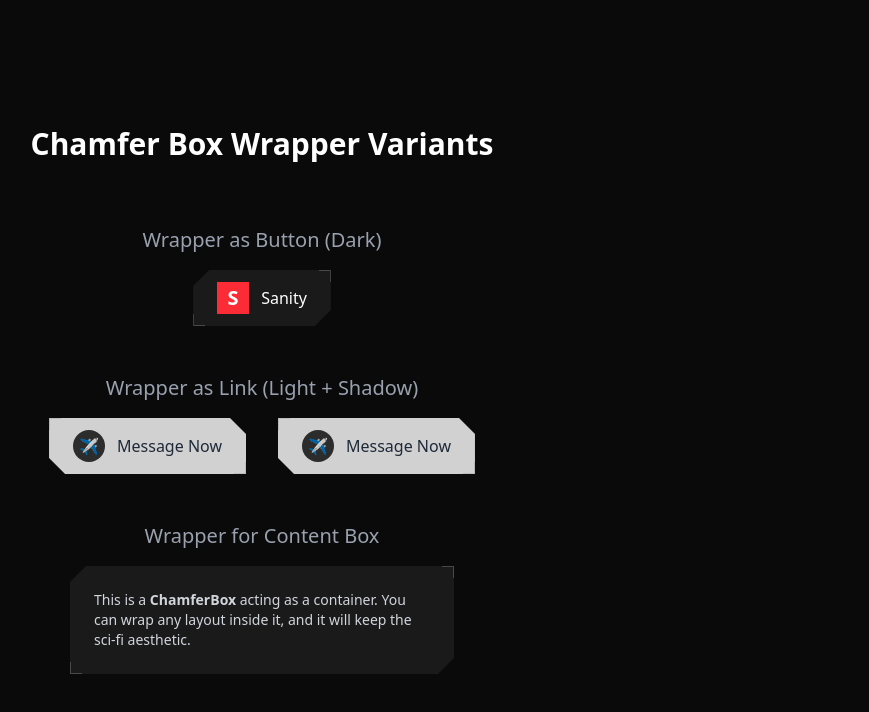
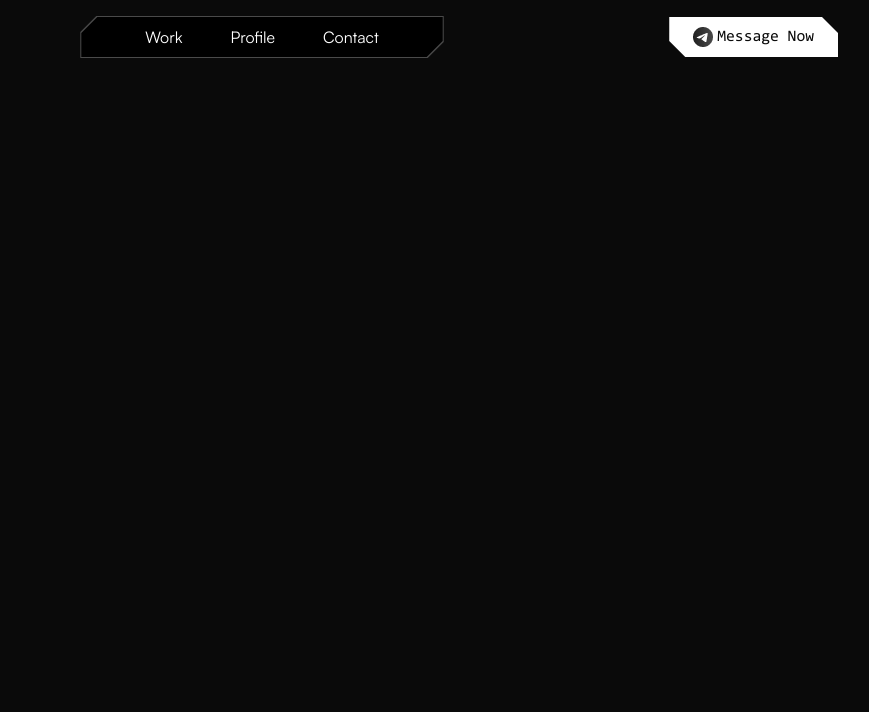
Before and after one commit to PurpleDNA/purple-portfolio, a React (Vite) app: page / in a window 1280 px wide. Shown: the top 712 px of the page, without its empty margins (378-1247 px from the left). Built offline with nearby package versions, Linux system fonts and the light colour scheme.

Commit message:
perfected chamfer box

```diff
--- a/src/App.tsx
+++ b/src/App.tsx
@@ -1,75 +1,9 @@
-import { ChamferBox } from "./components/ChamferBox";
+import Header from "./components/Header";
 
 function App() {
   return (
-    <div className="min-h-screen bg-[#0a0a0a] flex flex-col items-center justify-center gap-12 p-8 overflow-y-auto">
-      <h1 className="text-3xl font-bold text-white mb-4">
-        Chamfer Box Wrapper Variants
-      </h1>
-
-      {/* 1. Wrapped Button Style (Like Ref 1) */}
-      <div className="flex flex-col items-center gap-4">
-        <h2 className="text-xl text-gray-400">Wrapper as Button (Dark)</h2>
-        <ChamferBox
-          as="button"
-          orientation="tl-br"
-          className="px-6 py-3 flex items-center gap-3 cursor-pointer hover:brightness-125"
-        >
-          <div className="w-8 h-8 bg-red-500 flex items-center justify-center font-bold text-white text-xl">
-            S
-          </div>
-          <span className="font-medium">Sanity</span>
-        </ChamferBox>
-      </div>
-
-      {/* 2. Wrapped Link Style with Shadow (Like Ref 2) */}
-      <div className="flex flex-col items-center gap-4">
-        <h2 className="text-xl text-gray-400">
-          Wrapper as Link (Light + Shadow)
-        </h2>
-        <div className="flex gap-8">
-          <ChamferBox
-            as="a"
-            // href="#"
-            variant="light"
-            orientation="tr-bl"
-            hasShadow={true}
-            shadowPosition="left"
-            className="px-6 py-3 flex items-center gap-3 cursor-pointer hover:brightness-110"
-          >
-            <div className="w-8 h-8 bg-[#2c2c2c] rounded-full flex items-center justify-center text-white">
-              ✈
-            </div>
-            <span className="font-medium text-gray-800">Message Now</span>
-          </ChamferBox>
-
-          <ChamferBox
-            as="a"
-            // href="#"
-            variant="light"
-            orientation="tr-bl"
-            hasShadow={true}
-            shadowPosition="right"
-            className="px-6 py-3 flex items-center gap-3 cursor-pointer hover:brightness-110"
-          >
-            <div className="w-8 h-8 bg-[#2c2c2c] rounded-full flex items-center justify-center text-white">
-              ✈
-            </div>
-            <span className="font-medium text-gray-800">Message Now</span>
-          </ChamferBox>
-        </div>
-      </div>
-
-      {/* 3. Wrapped Content Box */}
-      <div className="flex flex-col items-center gap-4">
-        <h2 className="text-xl text-gray-400">Wrapper for Content Box</h2>
-        <ChamferBox orientation="tl-br" className="p-6 max-w-sm">
-          <p className="text-gray-300 text-sm">
-            This is a <strong>ChamferBox</strong> acting as a container. You can
-            wrap any layout inside it, and it will keep the sci-fi aesthetic.
-          </p>
-        </ChamferBox>
-      </div>
+    <div className="font-satoshi">
+      <Header />
     </div>
   );
 }
--- a/src/components/ChamferBox.tsx
+++ b/src/components/ChamferBox.tsx
@@ -6,6 +6,7 @@ interface ChamferBoxBaseProps {
   children: ReactNode;
   orientation?: "tl-br" | "tr-bl";
   hasShadow?: boolean;
+  hasDecoration?: boolean;
   shadowPosition?: "left" | "right";
   variant?: "dark" | "light";
   className?: string;
@@ -19,6 +20,7 @@ export const ChamferBox = <T extends ElementType = "div">({
   children,
   orientation = "tl-br",
   hasShadow = false,
+  hasDecoration = false,
   shadowPosition = "left",
   variant = "dark",
   className = "",
@@ -28,6 +30,7 @@ export const ChamferBox = <T extends ElementType = "div">({
   const orientationClass = orientation;
   const shadowClass = hasShadow ? "has-shadow" : "";
   const shadowPosClass = shadowPosition === "right" ? "shadow-right" : "";
+  const decorationClass = hasDecoration ? "has-decoration" : "";
 
   const variantStyles =
     variant === "light"
@@ -41,7 +44,7 @@ export const ChamferBox = <T extends ElementType = "div">({
 
   return (
     <Component
-      className={`chamfer-box ${orientationClass} ${shadowClass} ${shadowPosClass} ${className}`}
+      className={`chamfer-box ${orientationClass} ${shadowClass} ${shadowPosClass} ${decorationClass} ${className}`}
       style={variantStyles}
       {...props}
     >
--- /dev/null
+++ b/src/components/Header.tsx
@@ -0,0 +1,26 @@
+import { ChamferBox } from "./ChamferBox";
+import Navbar from "./Navbar";
+
+const Header = () => {
+  return (
+    <div className="flex items-center w-full px-[5%] py-4">
+      <div className="flex-1" />
+      <Navbar />
+      <div className="flex-1 flex justify-end">
+        <ChamferBox
+          as="div"
+          orientation="tr-bl"
+          hasShadow={true}
+          shadowPosition="right"
+        >
+          <div className="bg-white flex items-center gap-1 px-6 py-2 text-background">
+            <img src="assets/logos/telegram.png" alt="" className="w-5 h-5" />
+            <span className="font-consolas">Message Now</span>
+          </div>
+        </ChamferBox>
+      </div>
+    </div>
+  );
+};
+
+export default Header;
--- /dev/null
+++ b/src/components/Navbar.tsx
@@ -0,0 +1,16 @@
+import { ChamferBox } from "./ChamferBox";
+const Navbar = () => {
+  return (
+    <ChamferBox orientation="tl-br" className="bg-[#4A4A4A] p-px flex-none">
+      <div className="chamfer-box tl-br bg-black">
+        <div className="flex justify-center gap-12 px-16 py-2">
+          <a href="#">Work</a>
+          <a href="#">Profile</a>
+          <a href="#">Contact</a>
+        </div>
+      </div>
+    </ChamferBox>
+  );
+};
+
+export default Navbar;
--- a/src/index.css
+++ b/src/index.css
@@ -16,6 +16,12 @@
 @custom-variant dark (&:is(.dark *));
 
 @theme inline {
+  --font-satoshi: "Satoshi", sans-serif;
+  --font-consolas: "Consolas", monospace;
+
+  /* Set Satoshi as global default */
+  --font-sans: var(--font-satoshi);
+
   --radius-sm: calc(var(--radius) - 4px);
   --radius-md: calc(var(--radius) - 2px);
   --radius-lg: var(--radius);
@@ -139,14 +145,14 @@
     --chamfer-size: 16px;
     --border-width: 1px;
     --border-color: rgba(255, 255, 255, 0.2);
-    --box-bg: #1a1a1a;
+    /* --box-bg: #1a1a1a; */
     --shadow-color: rgba(0, 0, 0, 0.5);
     --shadow-offset-x: -8px;
     --shadow-offset-y: 8px;
 
     position: relative;
     display: inline-flex;
-    background: var(--box-bg);
+    /* background: var(--box-bg); */
     color: white;
     transition: all 0.2s ease;
   }
@@ -175,8 +181,8 @@
   }
 
   /* Decorative Borders - Pseudo elements */
-  .chamfer-box::before,
-  .chamfer-box::after {
+  .chamfer-box.has-decoration::before,
+  .chamfer-box.has-decoration::after {
     content: "";
     position: absolute;
     width: 12px;
--- a/tailwind.config.ts
+++ /dev/null
@@ -1,10 +0,0 @@
-export default {
-  theme: {
-    extend: {
-      fontFamily: {
-        satoshi: ["Satoshi", "sans-serif"],
-        consolas: ["Consolas", "sans-serif"],
-      },
-    },
-  },
-};
```
Also changed, not shown: 1 other file (tests, documents, lock files or other folders).
